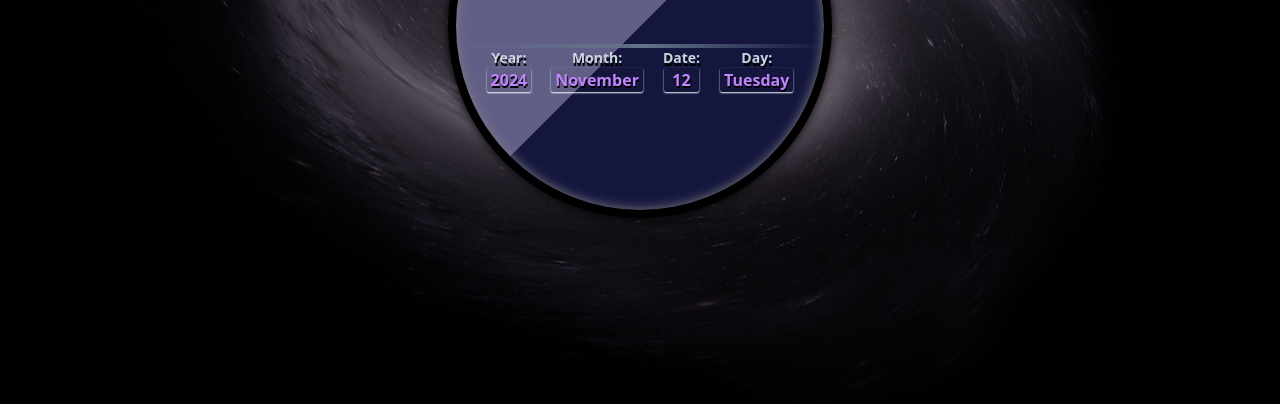
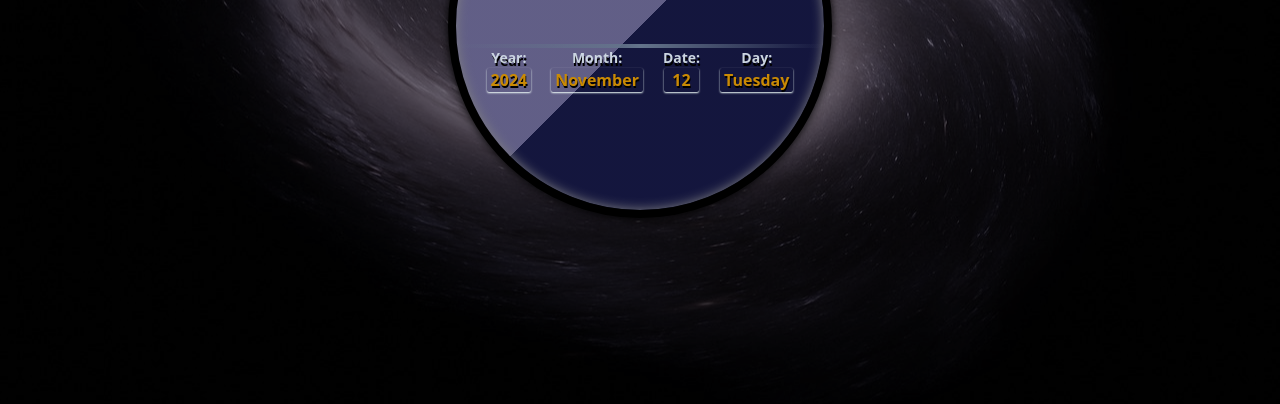
Before and after one commit to pranjul-jangra/syncrono, a website: page src/index.html in a window 1280 px wide. Shown: the part 374-778 px from the top of the page. Drawn offline with Linux system fonts and the light colour scheme.

Commit message:
make time function async

```diff
--- a/src/index.html
+++ b/src/index.html
@@ -60,19 +60,19 @@
             <div id="calendar" class="w-full flex justify-center mt-10 gap-x-5 grid-screen-385 capitalize relative before:w-full before:h-1 before:absolute before:-top-1 before:left-0 before:bg-gradient-to-r before:from-transparent before:via-slate-500 before:to-transparent text-md font-semibold text-slate-300 text-shadow-black-lg">
                 <div class="flex flex-col items-center">
                     <div class="text-sm font-bold">year:</div>
-                    <div id="year" class="shadow-sm shadow-teal-50  text-purple-400 px-1 text-center text-shadow-black-sm rounded-sm">year</div>
+                    <div id="year" class="shadow-sm shadow-teal-50  text-yellow-600 px-1 text-center text-shadow-black-sm rounded-sm">year</div>
                 </div>
                 <div class="flex flex-col items-center">
                     <div class="text-sm font-bold">month:</div>
-                    <div id="month" class="shadow-sm shadow-teal-50  text-purple-400 px-1 text-center text-shadow-black-sm rounded-sm">month</div>
+                    <div id="month" class="shadow-sm shadow-teal-50  text-yellow-600 px-1 text-center text-shadow-black-sm rounded-sm">month</div>
                 </div>
                 <div class="flex flex-col items-center">
                     <div class="text-sm font-bold">date:</div>
-                    <div id="date" class="shadow-sm shadow-teal-50  text-purple-400 px-2 text-center text-shadow-black-sm rounded-sm">date</div>
+                    <div id="date" class="shadow-sm shadow-teal-50  text-yellow-600 px-2 text-center text-shadow-black-sm rounded-sm">date</div>
                 </div>
                 <div class="flex flex-col items-center">
                     <div class="text-sm font-bold">day:</div>
-                    <div id="day" class="shadow-sm shadow-teal-50  text-purple-400 px-1 text-center text-shadow-black-sm rounded-sm">day</div>
+                    <div id="day" class="shadow-sm shadow-teal-50  text-yellow-600 px-1 text-center text-shadow-black-sm rounded-sm">day</div>
                 </div>
             </div>
 
--- a/src/script.js
+++ b/src/script.js
@@ -161,6 +161,7 @@ changeFormat.addEventListener('click', () => {
 });
 
 //main function for clock time
+async function startTime() {
     setInterval(() => {
         //time
         let dateObject = new Date();
@@ -207,6 +208,8 @@ setInterval(() => {
         dayDisplay.textContent = `${day}`;
 
     }, 1000);
+};
+startTime();
 
 
 
```
Also changed, not shown: src/output.css. Lines whose indentation alone changed are shown as unchanged.
